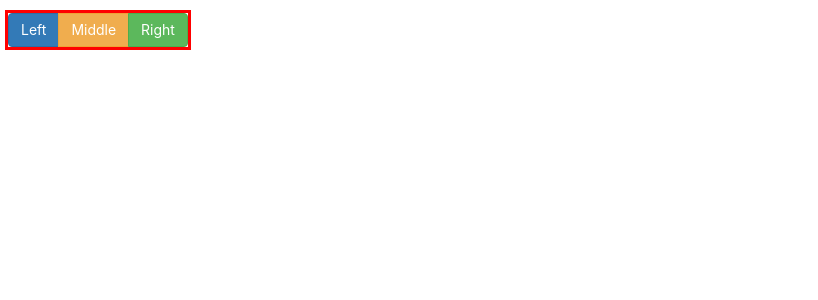
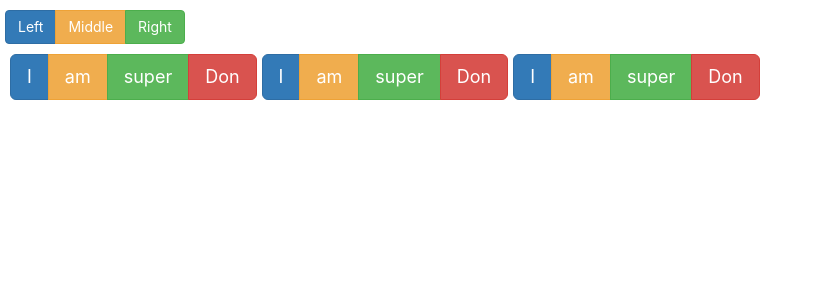
Before and after one commit to kamransid/React-Bootstrap, a React (Create React App) app: page / in a window 1280 px wide. Shown: the top 300 px of the page, without its empty margins (0-818 px from the left). Built offline with nearby package versions, Linux system fonts and the light colour scheme.

Commit message:
Adding some more buttons

```diff
--- a/src/ButtonGroup.jsx
+++ b/src/ButtonGroup.jsx
@@ -1,32 +1,63 @@
 import React from 'react'
-import { ButtonGroup, Button} from 'react-bootstrap'
+import { ButtonGroup, Button, ButtonToolbar } from 'react-bootstrap'
 
-class ButtonGroupExample extends React.Component{
-    constructor(props, context){
+class ButtonGroupExample extends React.Component {
+    constructor(props, context) {
         super(props, context)
-        this.state={
-            show:true
+        console.dir(props)
+        console.log(`Hi this is ${props}`)
+        this.state = {
+            show: true
         }
+        this.handle = this.handle.bind(this)
     }
-    handle(){
+    handle() {
+        console.log(this.props)
         console.log(this)
     }
-    render(){
-        const style={
+    render() {
+        const style = {
             marginTop: '10px',
             marginLeft: '5px',
-            backgroundColour: 'red',
-            border: 'solid red'
+
         }
-        return(
+        return (
+            <React.Fragment>
 
-           <ButtonGroup style={style}>
-               <Button  bsStyle='primary' onClick={this.handle.bind(this)}>Left</Button>
-               <Button  bsStyle='warning'>Middle</Button>
-               <Button  bsStyle='success'>Right</Button>
-           </ButtonGroup>
+            <ButtonGroup style={style}>
+
+                <Button bsStyle='primary' onClick={this.handle}>Left</Button>
+                <Button bsStyle='warning'>Middle</Button>
+                <Button bsStyle='success'>Right</Button>
+            </ButtonGroup>
+
+            <ButtonToolbar style={style}>
+                <ButtonGroup>
+                    <Button bsStyle='primary' bsSize='large'>I</Button>
+                    <Button bsStyle='warning' bsSize='large'>am</Button>
+                    <Button bsStyle='success' bsSize='large'>super</Button>
+                    <Button bsStyle='danger' bsSize='large'>Don</Button>
+                </ButtonGroup>
+                <ButtonGroup>
+                    <Button bsStyle='primary' bsSize='large'>I</Button>
+                    <Button bsStyle='warning' bsSize='large'>am</Button>
+                    <Button bsStyle='success' bsSize='large'>super</Button>
+                    <Button bsStyle='danger' bsSize='large'>Don</Button>
+                </ButtonGroup>
+                <ButtonGroup bsSize='large' bsStyle='primary'>
+                    <Button bsStyle='primary' >I</Button>
+                    <Button bsStyle='warning' >am</Button>
+                    <Button bsStyle='success' >super</Button>
+                    <Button bsStyle='danger' >Don</Button>
+                </ButtonGroup>
+            </ButtonToolbar>
+            </React.Fragment>
+
         )
     }
 }
+ButtonGroupExample.defaultPrpos = {
+    kumar: 'Bhaiiya'
+}
 
 export default ButtonGroupExample
```
